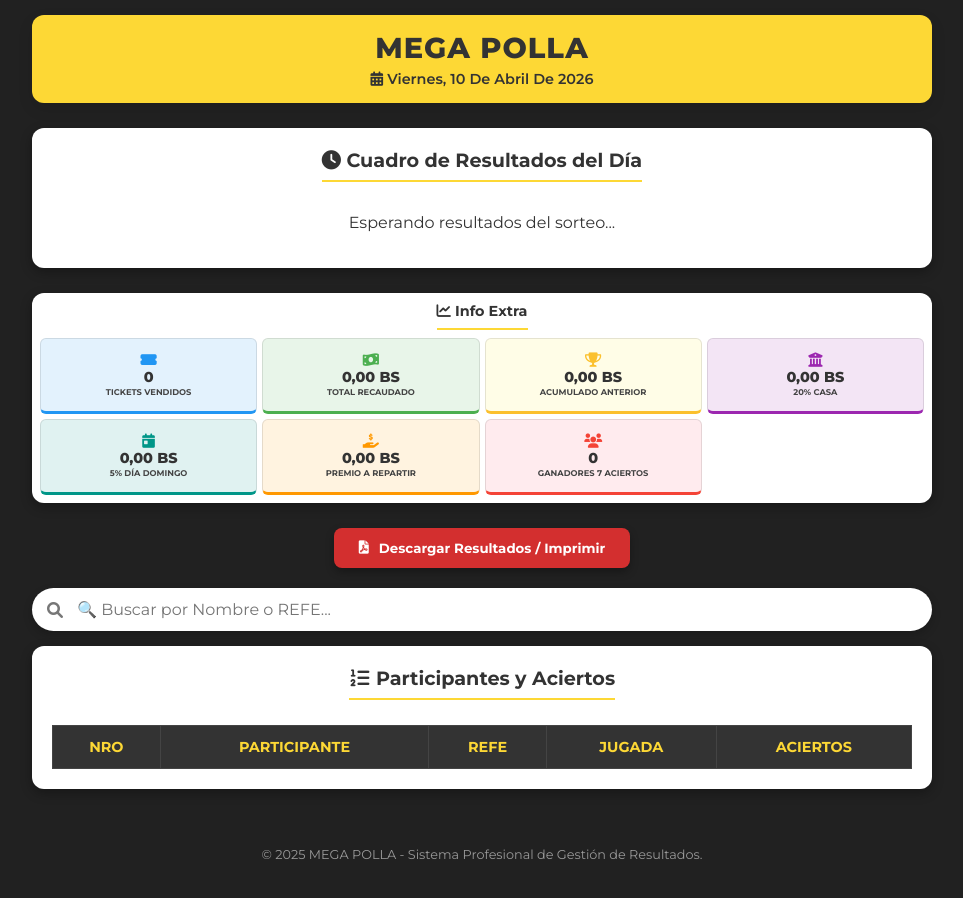
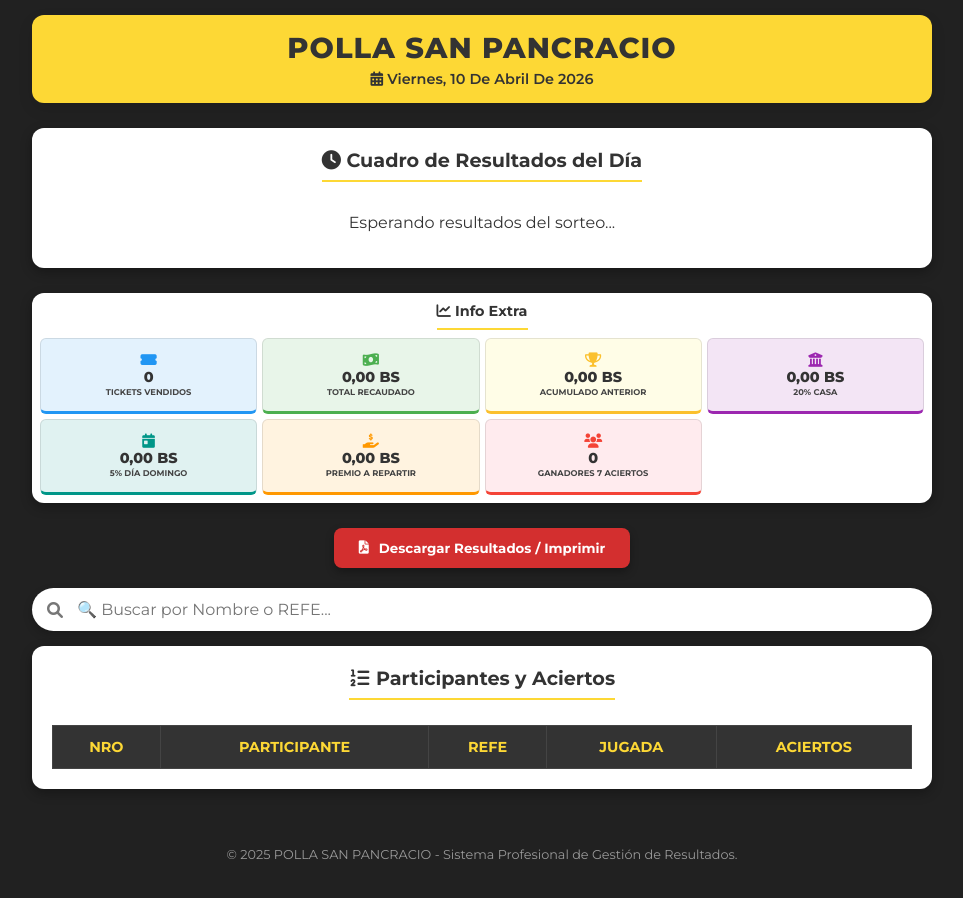
Before and after one commit to GABUX29-cyber/POLLA-SAN-PANCRACIO-, a plain HTML site: page POLLA-SAN-PANCRACIO/index.html in a window 1280 px wide. Shown: the whole page, without its empty margins (158-1121 px from the left). Drawn offline with nearby package versions, Linux system fonts and the light colour scheme; no server answers.

Commit message:
Add files via upload

```diff
--- a/POLLA-SAN-PANCRACIO/index.html
+++ b/POLLA-SAN-PANCRACIO/index.html
@@ -3,7 +3,7 @@
 <head>
     <meta charset="UTF-8">
     <meta name="viewport" content="width=device-width, initial-scale=1.0">
-    <title>MEGA POLLA - Resultados</title>
+    <title>POLLA SAN PANCRACIO - Resultados</title>
     <link href="https://fonts.googleapis.com/css2?family=Montserrat:wght@400;600;700;800&display=swap" rel="stylesheet">
     <link rel="stylesheet" href="https://cdnjs.cloudflare.com/ajax/libs/font-awesome/6.0.0-beta3/css/all.min.css">
     <link rel="stylesheet" href="styles.css">
@@ -11,7 +11,7 @@
 <body>
 
     <header>
-        <h1>MEGA POLLA</h1>
+        <h1>POLLA SAN PANCRACIO</h1>
         <p><i class="fas fa-calendar-alt"></i> Cargando fecha...</p>
     </header>
 
@@ -110,7 +110,7 @@
     </div>
 
     <footer>
-        <p>&copy; 2025 MEGA POLLA - Sistema Profesional de Gestión de Resultados.</p>
+        <p>&copy; 2025 POLLA SAN PANCRACIO - Sistema Profesional de Gestión de Resultados.</p>
     </footer>
 
     <script src="https://cdn.jsdelivr.net/npm/@supabase/supabase-js@2"></script>
```
Also changed, not shown: POLLA-SAN-PANCRACIO/admin.html (+2 -2 lines).
